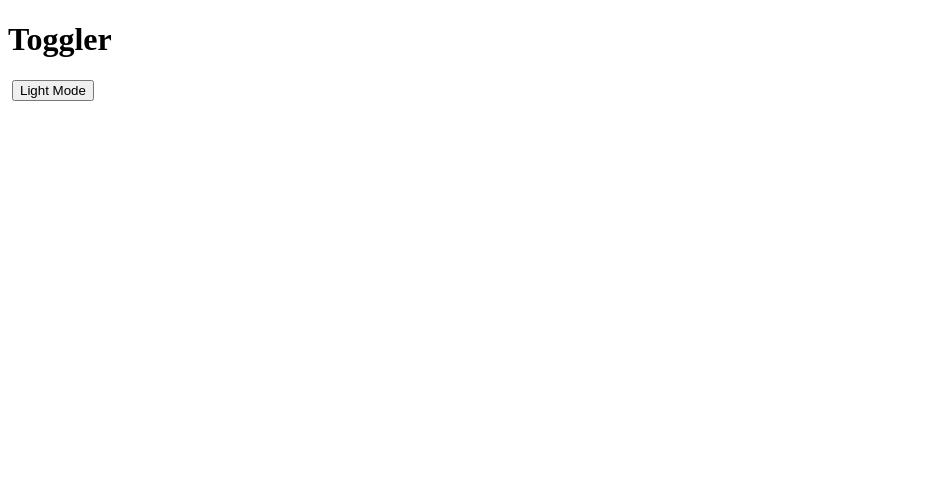
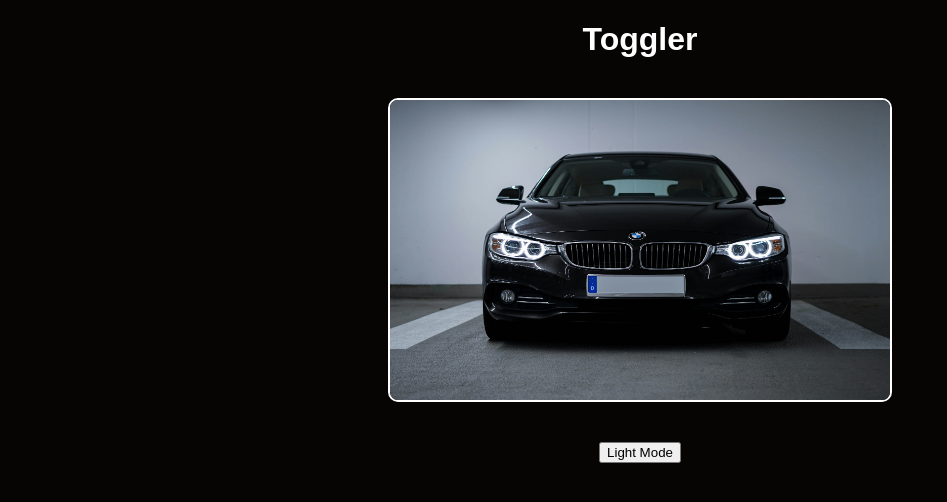
Before and after one commit to siddhikharde/Assignment10-toggler, a plain HTML site: page index.html in a window 1280 px wide. Shown: the whole page, without its empty margins (0-947 px from the left). Drawn offline with Linux system fonts and the light colour scheme.

Commit message:
style added to image

```diff
--- a/index.html
+++ b/index.html
@@ -4,10 +4,14 @@
     <meta charset="UTF-8">
     <meta name="viewport" content="width=device-width, initial-scale=1.0">
     <title>Toggler</title>
+    <link rel="stylesheet" href="style.css">
 </head>
 <body>
     <h1>Toggler</h1>
-    <img src="" alt="">
+   <div class="container">
+     <img src="./images/light.jpg" alt="light mode" id="image" class="img" width="500" >
     <button id="toggleButton">Light Mode</button>
+
+   </div>
 </body>
 </html>
--- /dev/null
+++ b/style.css
@@ -0,0 +1,25 @@
+h1{
+    text-align: center;
+    color: #ffffff;
+}
+body{
+    margin: 0;
+    padding: 0;
+    font-family: Arial, sans-serif;
+    background-color: #070404;
+
+}
+.container {
+    display: flex;
+    flex-direction: column;
+    align-items: center;
+    justify-content: center;
+    gap: 40px;
+    margin-top: 40px;
+}
+.img {
+    width: 500px;
+    height: 300px;
+    border-radius: 10px;
+    border: 2px solid #ffffff;
+}
```
Also changed, not shown: images/light.jpg (renamed from images/trenchophotography-jtbHgQR9s0k-unsplash.jpg).
